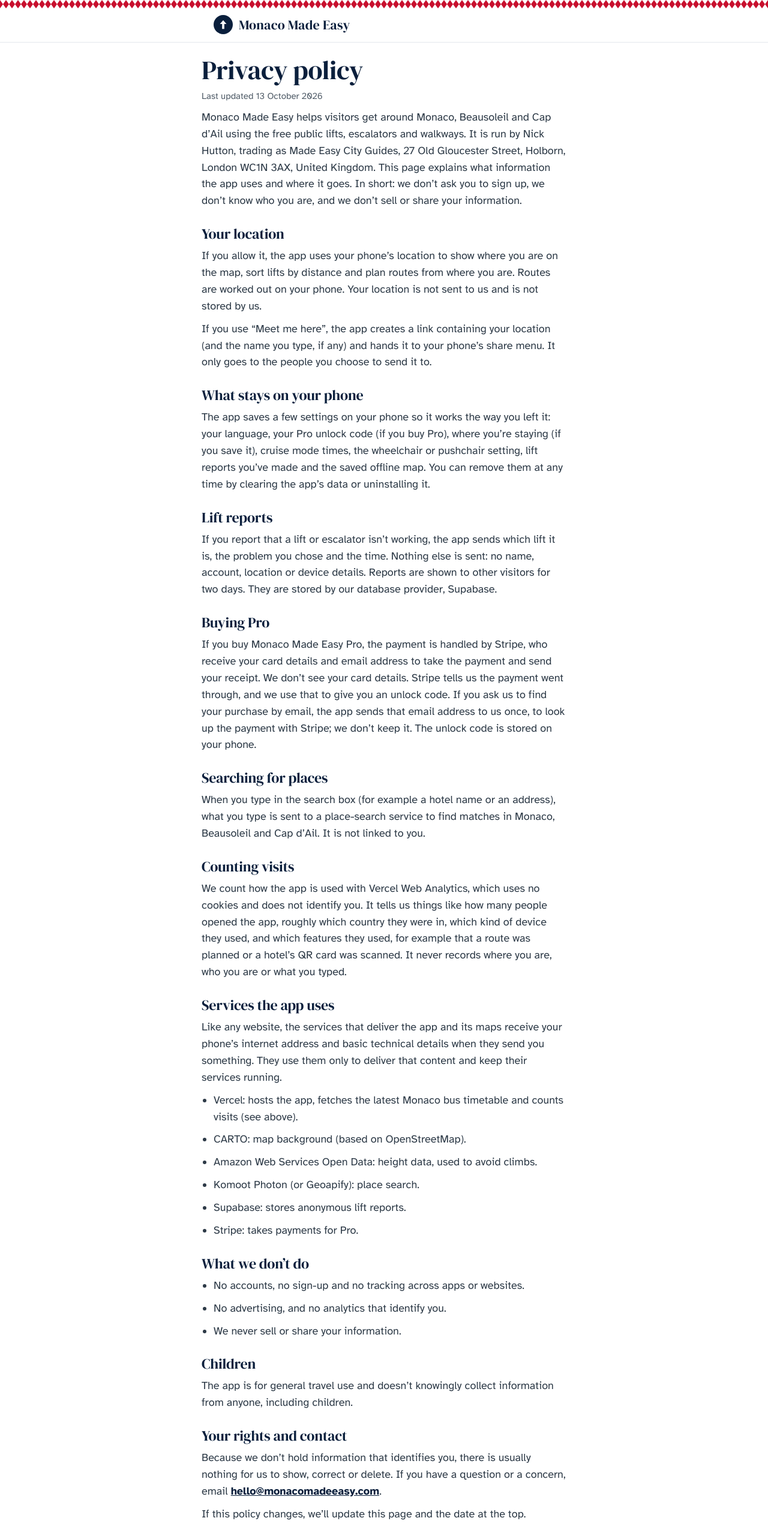
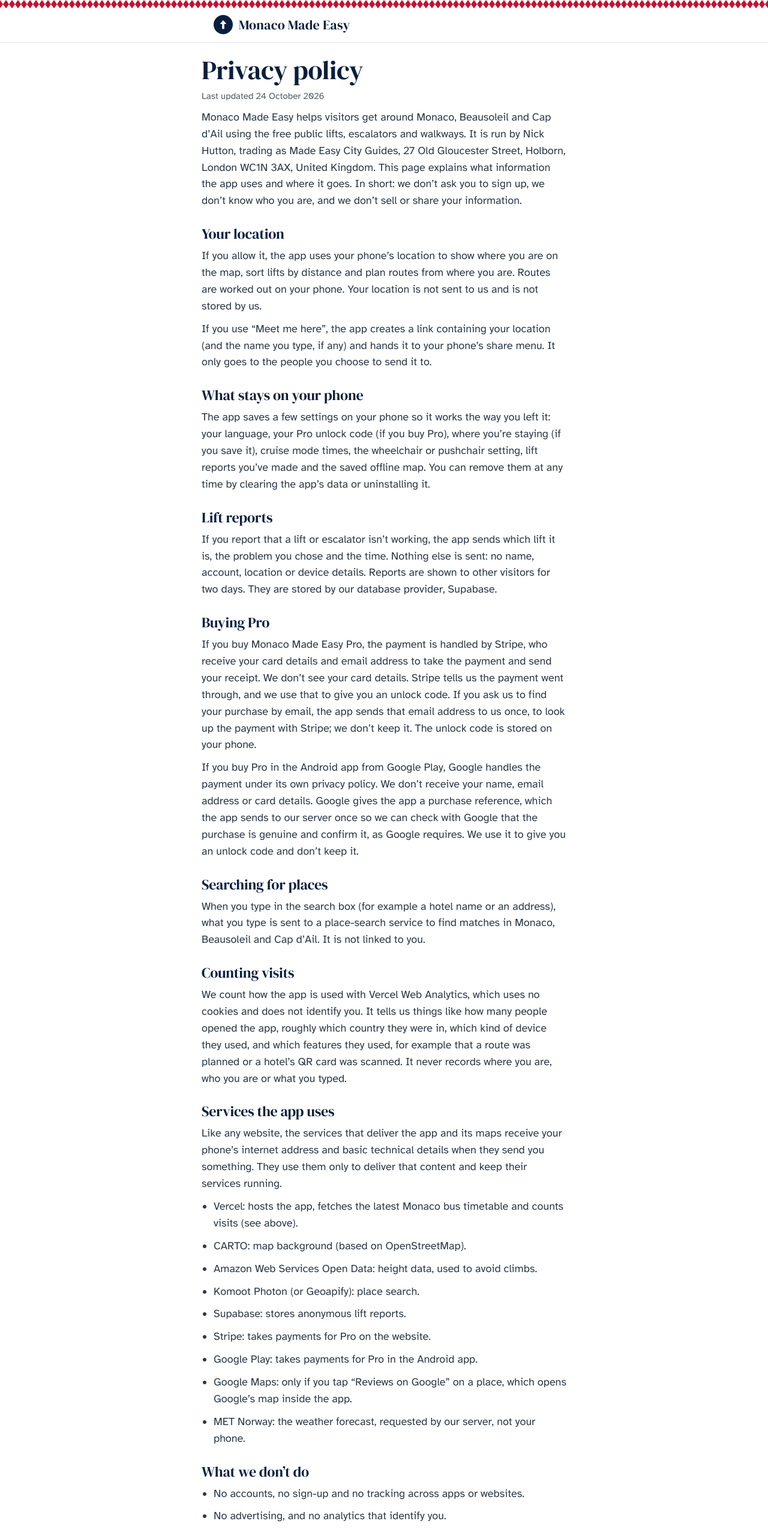
Before and after one commit to Nick2482/monaco-made-easy, a plain HTML site: page privacy.html in a window 1280 px wide. Shown: the top 2556 px of the page at 60% size. Drawn offline with Linux system fonts and the light colour scheme.

Commit message:
Add files via upload

```diff
--- a/privacy.html
+++ b/privacy.html
@@ -29,7 +29,7 @@
   </header>
   <main class="policy">
     <h1>Privacy policy</h1>
-    <p class="updated">Last updated 13 October 2026</p>
+    <p class="updated">Last updated 24 October 2026</p>
 
     <p>Monaco Made Easy helps visitors get around Monaco, Beausoleil and Cap d’Ail using the free public lifts, escalators and walkways. It is run by Nick Hutton, trading as Made Easy City Guides, 27 Old Gloucester Street, Holborn, London WC1N 3AX, United Kingdom. This page explains what information the app uses and where it goes. In short: we don’t ask you to sign up, we don’t know who you are, and we don’t sell or share your information.</p>
 
@@ -45,6 +45,7 @@
 
     <h2>Buying Pro</h2>
     <p>If you buy Monaco Made Easy Pro, the payment is handled by Stripe, who receive your card details and email address to take the payment and send your receipt. We don’t see your card details. Stripe tells us the payment went through, and we use that to give you an unlock code. If you ask us to find your purchase by email, the app sends that email address to us once, to look up the payment with Stripe; we don’t keep it. The unlock code is stored on your phone.</p>
+    <p>If you buy Pro in the Android app from Google Play, Google handles the payment under its own privacy policy. We don’t receive your name, email address or card details. Google gives the app a purchase reference, which the app sends to our server once so we can check with Google that the purchase is genuine and confirm it, as Google requires. We use it to give you an unlock code and don’t keep it.</p>
 
     <h2>Searching for places</h2>
     <p>When you type in the search box (for example a hotel name or an address), what you type is sent to a place-search service to find matches in Monaco, Beausoleil and Cap d’Ail. It is not linked to you.</p>
@@ -60,7 +61,10 @@
       <li>Amazon Web Services Open Data: height data, used to avoid climbs.</li>
       <li>Komoot Photon (or Geoapify): place search.</li>
       <li>Supabase: stores anonymous lift reports.</li>
-      <li>Stripe: takes payments for Pro.</li>
+      <li>Stripe: takes payments for Pro on the website.</li>
+      <li>Google Play: takes payments for Pro in the Android app.</li>
+      <li>Google Maps: only if you tap “Reviews on Google” on a place, which opens Google’s map inside the app.</li>
+      <li>MET Norway: the weather forecast, requested by our server, not your phone.</li>
     </ul>
 
     <h2>What we don’t do</h2>
--- a/sw.js
+++ b/sw.js
@@ -1,6 +1,6 @@
 // Keeps the app working with no signal: everything is saved on the phone the first time it opens.
 // Change VERSION whenever the app is updated so phones pick up the new files.
-var VERSION = "mme-preview-70";
+var VERSION = "mme-preview-71";
 var TILES = "mme-map-tiles";
 var FILES = [
   "./", "index.html", "styles.css", "i18n.js", "i18n-strings.js", "app.js", "data.js", "graph.js", "lifts-osm.js", "router.js", "bus.js", "border.js", "trains.js", "transit.js", "map.js", "survey.js", "planner.js", "extras.js", "essentials.js", "walks.js", "pro.js", "install.js", "weather.js", "guide-titles.js", "guide-data.js", "guide.js", "manifest.webmanifest",
```
Also changed, not shown: terms.html (+5 -4 lines).
